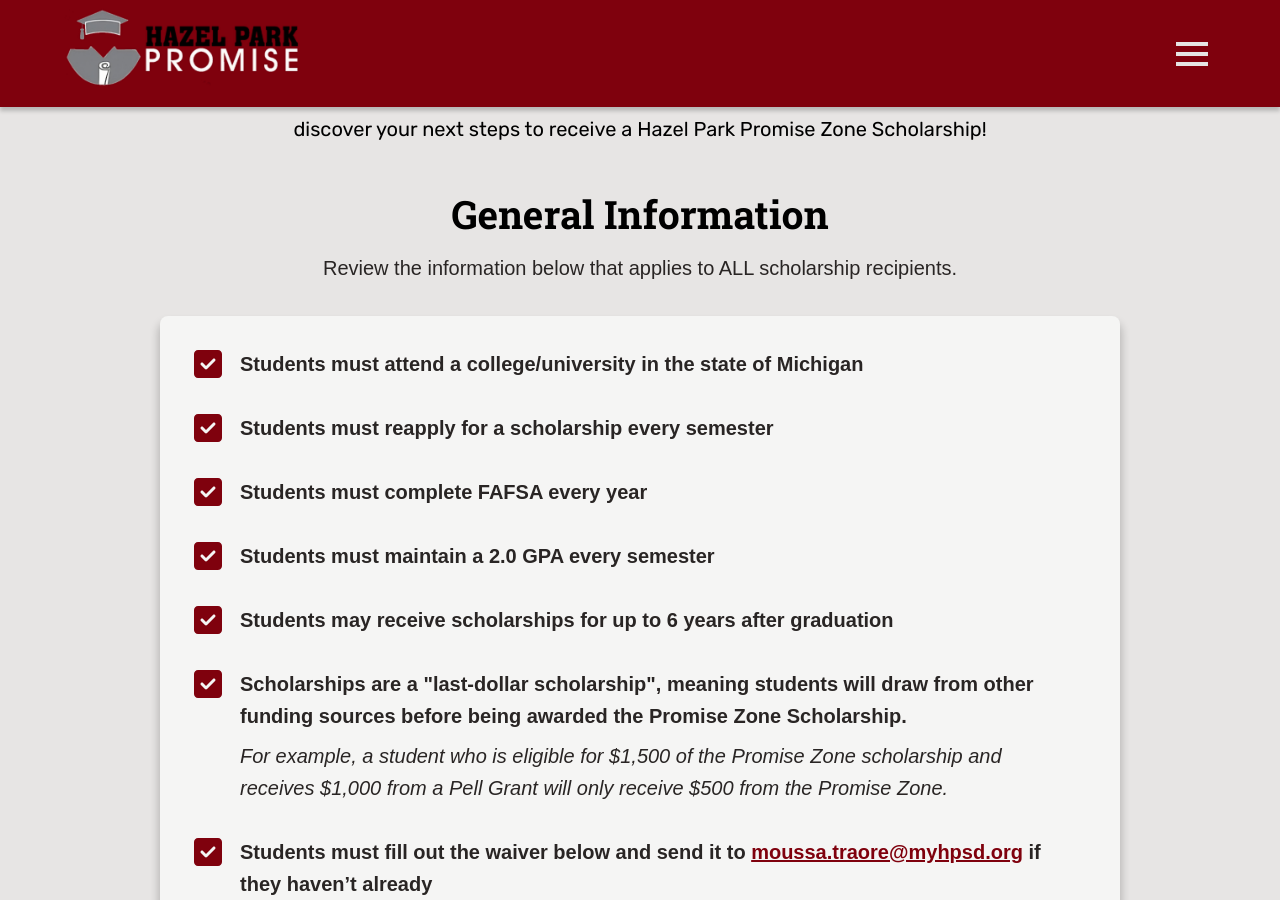
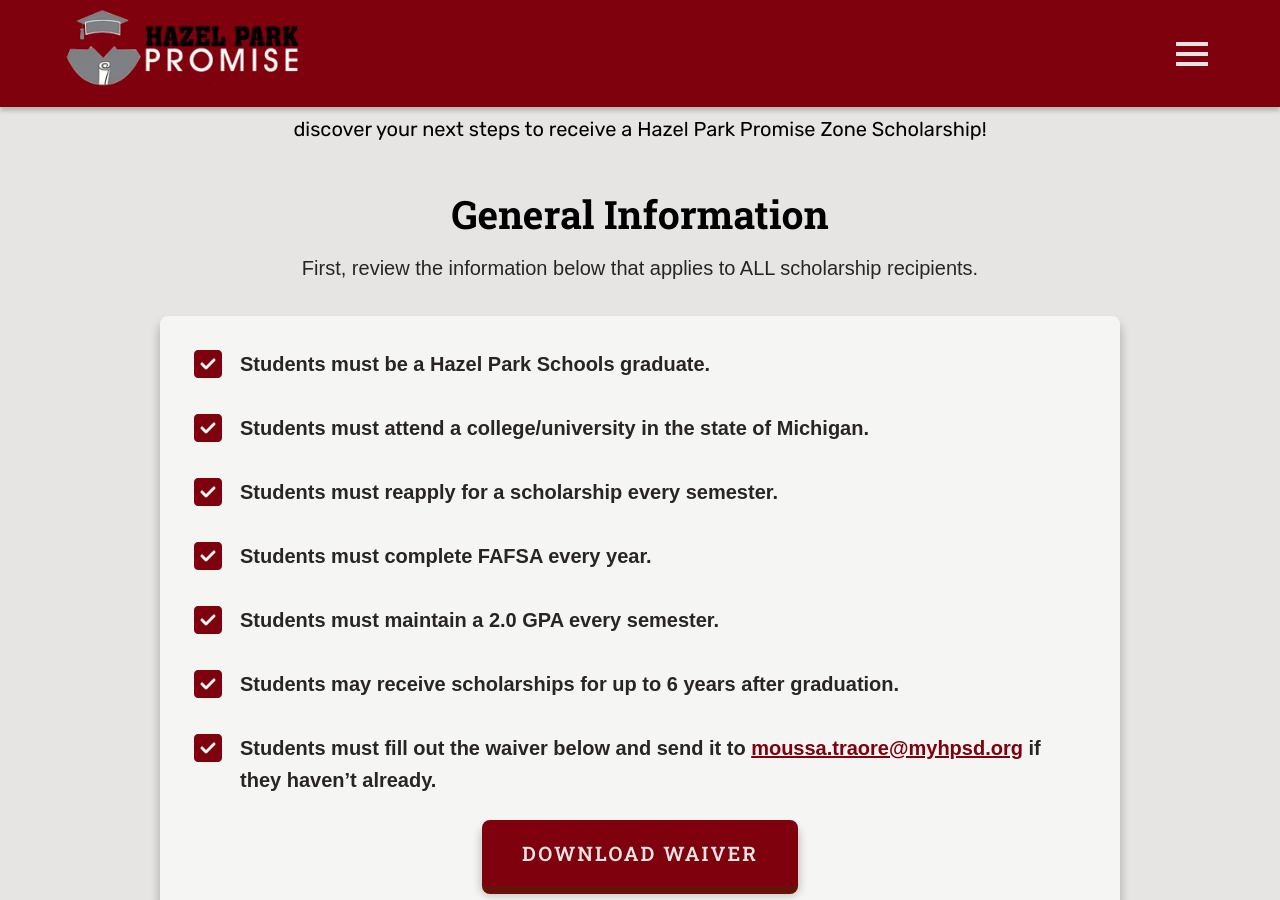
Before and after one commit to rsdrew/promiseZone, a Jekyll site: the page built from scholarships.html, in a window 1280 px wide and 900 px high, scrolled down 194 px. Built offline with Jekyll 4.4.1, drawn with Linux system fonts in a browser that asks for light colours; some of the changed text lies outside the part shown.

Commit message:
Finished scholarships page

```diff
--- /dev/null
+++ b/_includes/components/info-junior-senior-scholarship.html
@@ -0,0 +1,14 @@
+<div id="info-junior-senior-scholarship" class="scholarship-info hidden">
+  <div class="card">
+    <div class="scholarship-info__list">
+      {% include components/checkmark-and-text.html
+        text='
+          <div>
+            <p class="pb-md">Students are eligible for up to $500 per semester*, for a total of $2,000.</p>
+            <p class="text-italic text-small text-normal max-w-100">*The amount you are eligible for is determined by what grade you began attending Hazel Park Schools. Please use the calculator below to determine how much you are eligible for.</p>
+          </div>
+        '
+      %}
+    </div>
+  </div>
+</div>
--- /dev/null
+++ b/_includes/components/info-occ-scholarship.html
@@ -0,0 +1,23 @@
+<div id="info-occ-scholarship" class="scholarship-info hidden show">
+  <div class="card">
+    <div class="scholarship-info__list">
+      {% include components/checkmark-and-text.html
+        text='
+        <div>
+          <p class="pb-md">Students are eligible to have their tuition covered* at OCC for two years.</p>
+          <p class="text-italic text-small text-normal max-w-100">*The amount you are eligible for is determined by what grade you began attending Hazel Park Schools. Please use the calculator below to determine how much you are eligible for.</p>
+        </div>
+        '
+      %}
+
+      {% include components/checkmark-and-text.html
+        text='
+        <div>
+          <p class="pb-md">This is a "last-dollar scholarship", meaning students will draw from other funding sources before being awarded this scholarship.</p>
+          <p class="text-italic text-small text-normal max-w-100">For example, a student who is eligible for $1,500 of the Promise Zone scholarship and receives $1,000 from a Pell Grant will only receive $500 from the Promise Zone.</p>
+        </div>
+        '
+      %}
+    </div>
+  </div>
+</div>
--- /dev/null
+++ b/_includes/components/info-summer-scholarship.html
@@ -0,0 +1,23 @@
+<div id="info-summer-scholarship" class="scholarship-info hidden">
+  <div class="card">
+    <div class="scholarship-info__list">
+      {% include components/checkmark-and-text.html
+        text='
+          <div>
+            <p class="pb-md">Residents may receive 6 credits covered at OCC each summer.</p>
+            <p class="text-italic text-small text-normal max-w-100">While students are able to receive this scholarship for summer courses at other in-state universities, the scholarship amount will be based on the pricing of the equivalent course at OCC, which is likely a fraction of the cost of the university course. For this reason, students are encouraged to take summer courses at OCC.</p>
+          </div>
+        '
+      %}
+
+      {% include components/checkmark-and-text.html
+        text='
+          <div>
+            <p class="pb-md">Non-residents may receive 4 credits covered at their in-district community college each summer.</p>
+            <p class="text-italic text-small text-normal max-w-100">While students are able to receive this scholarship for summer courses at other in-state universities, the scholarship amount will be based on the pricing of the equivalent course at their in-district community college, which is likely a fraction of the cost of the university course. For this reason, students are encouraged to take summer courses at their in-district community college.</p>
+          </div>
+        '
+      %}
+    </div>
+  </div>
+</div>
--- /dev/null
+++ b/_includes/components/info-university-scholarship.html
@@ -0,0 +1,23 @@
+<div id="info-university-scholarship" class="scholarship-info hidden">
+  <div class="card">
+    <div class="scholarship-info__list">
+      {% include components/checkmark-and-text.html
+        text='
+        <div>
+          <p class="pb-md">Students are eligible for up to $1,500 per semester*, for a total of $6,000.</p>
+          <p class="text-italic text-small text-normal max-w-100">*The amount you are eligible for is determined by what grade you began attending Hazel Park Schools. Please use the calculator below to determine how much you are eligible for.</p>
+        </div>
+        '
+      %}
+
+      {% include components/checkmark-and-text.html
+        text='
+        <div>
+          <p class="pb-md">This is a "last-dollar scholarship", meaning students will draw from other funding sources before being awarded this scholarship.</p>
+          <p class="text-italic text-small text-normal max-w-100">For example, a student who is eligible for $1,500 of the Promise Zone scholarship and receives $1,000 from a Pell Grant will only receive $500 from the Promise Zone.</p>
+        </div>
+        '
+      %}
+    </div>
+  </div>
+</div>
--- a/_includes/components/next-steps-occ-scholarship.html
+++ b/_includes/components/next-steps-occ-scholarship.html
@@ -5,7 +5,7 @@
         text='
           <div>
             <p class="pb-md">Fill out <button class="link-button download-waiver" type="button">this waiver</button> and email it to <a href="mailto:moussa.traore@myhpsd.org">moussa.traore@myhpsd.org</a> if you haven\'t already.</p>
-            <p class="text-italic text-normal">Failing to submit a waiver form can result in deregistration from classes and the Promise Zone won\'t be able to do anything until we receive your signed waiver form.</p>
+            <p class="text-italic text-normal  text-small max-w-100">Failing to submit a waiver form can result in deregistration from classes and the Promise Zone won\'t be able to do anything until we receive your signed waiver form.</p>
           </div>
         '
       %}
--- a/_includes/components/next-steps-summer-scholarship.html
+++ b/_includes/components/next-steps-summer-scholarship.html
@@ -4,10 +4,7 @@
       {% include components/checkmark-and-text.html
         text='<p class="pb-xxl">Fill out the Summer Scholarship application below to upload the required documents to receive your scholarship.</p>'
       %}
-
-      <div class="mb-xxl">
-        <a class="w-100" href="https://docs.google.com/forms/d/e/1FAIpQLSeyc6TS9N7dUnMUvM-mi_uG50eHBIVe4clk0HWo9zAsDw5p8w/viewform?usp=pp_url" target="_blank"><button class="button w-100" type="button">Fill out Summer Scholarship application</button></a>
-      </div>
+      <a class="w-100 mb-xxl" href="https://docs.google.com/forms/d/e/1FAIpQLSeyc6TS9N7dUnMUvM-mi_uG50eHBIVe4clk0HWo9zAsDw5p8w/viewform?usp=pp_url" target="_blank"><button class="button w-100" type="button">Fill out Summer Scholarship application</button></a>
 
       {% capture download-file %}
         <p class="mb-xxl">Download the file below for the school you will be attending in the summer. There are additional steps you must complete. If your school is not listed below, please <a href="{{site.baseurl}}/contact.html">contact us</a> for further details.</p>
--- a/_sass/pages/scholarships.scss
+++ b/_sass/pages/scholarships.scss
@@ -103,6 +103,14 @@
   display: grid;
   grid-template-columns: repeat(4, 1fr);
   gap: var(--sp-xxl);
+
+  @media (max-width: 1200px) {
+    grid-template-columns: repeat(2, 1fr);
+  }
+
+  @media (max-width: 600px) {
+    grid-template-columns: 1fr;
+  }
 }
 
 .scholarship-option {
@@ -179,6 +187,14 @@
   background-color: var(--base-50);
   box-shadow: var(--shadow);
   margin-inline: auto;
+
+  @media (max-width: 600px) {
+    margin-right: 33%;
+  }
+
+  @media (max-width: 400px) {
+    margin-right: 23%;
+  }
 }
 
 #grade-range-fill {
@@ -198,7 +214,8 @@
   font-family: var(--ff-header);
 }
 
-.next-steps {
+.next-steps,
+.scholarship-info {
   max-width: 60rem;
 
   p {
--- a/_sass/setup/init.scss
+++ b/_sass/setup/init.scss
@@ -290,6 +290,10 @@
    .max-w-100 {
     max-width: 100% !important;
    }
+
+   .w-fit-content {
+    width: fit-content !important;
+   }
 /* END WIDTH */
 
 /* PADDING AND MARGIN */
@@ -380,4 +384,8 @@
   box-shadow: none;
   transition: padding 0.3s ease; // The padding for a card goes to 0 when hidden. This gives time for the padding to slowly go to 0 so it isn't so jarring.
 }
+
+.d-none {
+  display: none;
+}
 /* END MISC */
--- a/assets/javascript/grade-range-radio-option.js
+++ b/assets/javascript/grade-range-radio-option.js
@@ -1,6 +1,28 @@
 const gradeRangeFill = document.getElementById("grade-range-fill");
 const scholarshipPercentage = document.getElementById("scholarship-percentage");
 const scholarshipEstimatedValue = document.getElementById("scholarship-estimated-value");
+
+let totalScholarshipAmount = 1500;
+let percentageSelected = 100;
+
+// Update the scholarship estimated value when a different scholarship option is selected.
+scholarshipOptions.forEach(option => {
+  option.addEventListener("click", () => {
+    // Get the total scholarship amount
+    const selectedScholarship = document.querySelector(".scholarship-option.selected");
+
+    if (selectedScholarship.id === juniorSeniorScholarship.id) {
+      totalScholarshipAmount = 500;
+    }
+    else if (selectedScholarship.id === occScholarship.id ||
+             selectedScholarship.id === universityScholarship.id
+    ) {
+      totalScholarshipAmount = 1500;
+    }
+
+    calculateScholarshipEstimatedValue();
+  });
+})
 
 document.querySelectorAll('.grade-radio-button-checkmark').forEach(input => {
   const percentage = input.getAttribute('data-percentage');
@@ -12,15 +34,16 @@
     // Check the real input when the visual radio option is selected.
     input.previousElementSibling.checked = true;
 
-    const percentage = input.getAttribute('data-percentage');
+    percentageSelected = input.getAttribute('data-percentage');
 
     // Change the level of the red bar.
-    gradeRangeFill.style.height = `${percentage}%`;
+    gradeRangeFill.style.height = `${percentageSelected}%`;
 
     // Update the text below the grade selector,
     // giving the percentage of the scholarship the student receives, and the estimated value.
-    scholarshipPercentage.innerText = `${percentage}%`;
-    scholarshipEstimatedValue.innerText = `$${(1500 * percentage / 100).toLocaleString()}!`;
+    scholarshipPercentage.innerText = `${percentageSelected}%`;
+
+    calculateScholarshipEstimatedValue();
   });
 });
 
@@ -34,3 +57,7 @@
 document.querySelectorAll('.grade-radio-button-percentage').forEach(el => {
   el.style.right = `calc(-1rem - ${el.clientWidth}px)`;
 });
+
+function calculateScholarshipEstimatedValue() {
+  scholarshipEstimatedValue.innerText = `$${(totalScholarshipAmount * percentageSelected / 100).toLocaleString()}!`;
+}
--- a/assets/javascript/scholarships.js
+++ b/assets/javascript/scholarships.js
@@ -11,6 +11,15 @@
 const universityNextSteps = document.getElementById("next-steps-university-scholarship");
 const juniorSeniorNextSteps = document.getElementById("next-steps-junior-senior-scholarship");
 const summerNextSteps = document.getElementById("next-steps-summer-scholarship");
+
+const scholarshipInfo = document.querySelectorAll(".scholarship-info");
+const occInfo = document.getElementById("info-occ-scholarship");
+const universityInfo = document.getElementById("info-university-scholarship");
+const juniorSeniorInfo = document.getElementById("info-junior-senior-scholarship");
+const summerInfo = document.getElementById("info-summer-scholarship");
+
+const scholarshipEligibilityCalculator = document.getElementById("scholarship-eligibility-calculator");
+const gradeRangeHelperText = document.getElementById("grade-range-helper-text");
 
 const handleScholarshipOptionsOnClick = () => {
   scholarshipOptions.forEach(option => {
@@ -26,6 +35,41 @@
 
       // Select the clicked option
       option.classList.add("selected");
+
+      // Hide all of the Scholarship Specific Information
+      scholarshipInfo.forEach(info => {
+        info.classList.remove("show");
+      })
+
+      // Give some time for the previous "Scholarship Speicific Information" to go away.
+      setTimeout(() => {
+        // Display the correct Scholarship Specific Information
+        let infoToShow = null;
+
+        switch (option.id) {
+          case occScholarship.id:
+            infoToShow = occInfo;
+            break;
+
+          case universityScholarship.id:
+            infoToShow = universityInfo;
+            break;
+
+          case juniorSeniorScholarship.id:
+            infoToShow = juniorSeniorInfo;
+            break;
+
+          case summerScholarship.id:
+            infoToShow = summerInfo;
+            break;
+
+          default:
+            break;
+        }
+
+        infoToShow.classList.add("show");
+        }, 300);
+
 
       // Hide all of the Next Steps
       nextSteps.forEach(nextStep => {
@@ -61,6 +105,22 @@
         nextStepsToShow.classList.add("show");
         }, 300);
 
+
+      // Change the OCC specific helper text when the Junior/Senior scholarship option is selected.
+      if (option.id === juniorSeniorScholarship.id) {
+        gradeRangeHelperText.innerText = "100% of the scholarship is equivalent to $500.";
+      }
+      else {
+        gradeRangeHelperText.innerText = "100% of the scholarship is equivalent to the cost of tuition at Oakland Community College for one semester. This is an estimated value of $1,500.";
+      }
+
+      // Hide the entire scholarship eligibility calculator when the Summer Scholarship option is selected.
+      if (option.id === summerScholarship.id) {
+        scholarshipEligibilityCalculator.classList.add("d-none");
+      }
+      else {
+        scholarshipEligibilityCalculator.classList.remove("d-none");
+      }
     });
   })
 };
--- a/scholarships.html
+++ b/scholarships.html
@@ -13,39 +13,36 @@
   <h2 class="text-page-subheader text-align-center"><span class="text-page-subheader--bold">We are dedicated to helping students in any scenario.</span> Complete the form below to discover your next steps to receive a Hazel Park Promise Zone Scholarship!</h2>
 
   <h3 class="text-header text-align-center pb-xl">General Information</h3>
-  <p class="text-align-center pb-xxl">Review the information below that applies to ALL scholarship recipients.</p>
+  <p class="text-align-center pb-xxl">First, review the information below that applies to ALL scholarship recipients.</p>
 
   <div class="general-information-list card mb-xxxxl">
     <div class="general-information-item">
       {% include svgs/checkbox.html class="fill-brand" %}
-      <p>Students must attend a college/university in the state of Michigan</p>
+      <p>Students must be a Hazel Park Schools graduate.</p>
     </div>
     <div class="general-information-item">
       {% include svgs/checkbox.html class="fill-brand" %}
-      <p>Students must reapply for a scholarship every semester</p>
+      <p>Students must attend a college/university in the state of Michigan.</p>
     </div>
     <div class="general-information-item">
       {% include svgs/checkbox.html class="fill-brand" %}
-      <p>Students must complete FAFSA every year</p>
+      <p>Students must reapply for a scholarship every semester.</p>
     </div>
     <div class="general-information-item">
       {% include svgs/checkbox.html class="fill-brand" %}
-      <p>Students must maintain a 2.0 GPA every semester</p>
+      <p>Students must complete FAFSA every year.</p>
     </div>
     <div class="general-information-item">
       {% include svgs/checkbox.html class="fill-brand" %}
-      <p>Students may receive scholarships for up to 6 years after graduation</p>
+      <p>Students must maintain a 2.0 GPA every semester.</p>
     </div>
     <div class="general-information-item">
       {% include svgs/checkbox.html class="fill-brand" %}
-      <div>
-        <p class="pb-md">Scholarships are a "last-dollar scholarship", meaning students will draw from other funding sources before being awarded the Promise Zone Scholarship.</p>
-        <p class="text-italic text-normal">For example, a student who is eligible for $1,500 of the Promise Zone scholarship and receives $1,000 from a Pell Grant will only receive $500 from the Promise Zone.</p>
-      </div>
+      <p>Students may receive scholarships for up to 6 years after graduation.</p>
     </div>
     <div class="general-information-item">
       {% include svgs/checkbox.html class="fill-brand" %}
-      <p>Students must fill out the waiver below and send it to <a href="mailto:moussa.traore@myhpsd.org">moussa.traore@myhpsd.org</a> if they haven’t already</p>
+      <p>Students must fill out the waiver below and send it to <a href="mailto:moussa.traore@myhpsd.org">moussa.traore@myhpsd.org</a> if they haven’t already.</p>
     </div>
     <div class="general-information-item">
       <button type="button" class="download-waiver button text-align-center mi-auto">Download Waiver</button>
@@ -129,22 +126,24 @@
     %}
   </div>
 
-  <h3 class="text-header text-align-center pb-xl">Next steps</h3>
-  <p class="text-align-center pb-xxl">Follow these steps to receive your scholarship for the next semester.</p>
-  {% include components/next-steps-occ-scholarship.html %}
-  {% include components/next-steps-university-scholarship.html %}
-  {% include components/next-steps-junior-senior-scholarship.html %}
-  {% include components/next-steps-summer-scholarship.html %}
+  <div class="mb-xxxxl w-fit-content mi-auto">
+    <h3 class="text-header text-align-center pb-xxl">Scholarship specific information</h3>
+    {% include components/info-occ-scholarship.html %}
+    {% include components/info-university-scholarship.html %}
+    {% include components/info-junior-senior-scholarship.html %}
+    {% include components/info-summer-scholarship.html %}
+  </div>
 
-  <h3 class="text-header text-align-center pt-xxxxl pb-xl">See how much you qualify for</h3>
-  <p class="text-align-center pb-xxl">Students are eligible for a portion of the Promise Zone scholarships depending on when they began enrollment at Hazel Park Schools.</p>
+  <div id="scholarship-eligibility-calculator">
+    <h3 class="text-header text-align-center pb-xl">See how much you are eligible for</h3>
+    <p class="text-align-center pb-xxl mi-auto">Students are eligible for a portion of the Promise Zone scholarships depending on when they began enrollment at Hazel Park Schools.</p>
     <div class="card mb-xxxxl">
       <p class="text-body text-body--bold text-align-center mi-auto pb-xl">What grade did you first attend Hazel Park Schools?</p>
       <p class="text-align-center mi-auto pb-xxxl">Select one of the options below.</p>
       <div id="grade-range-background" class="mb-xxl">
         <div id="grade-range-fill"></div>
         {% include components/grade-range-radio-option.html
-        grade="5th grade or lower"
+          grade="5th grade or earlier"
           percentage="100"
           checked="true"
         %}
@@ -171,6 +170,24 @@
       </div>
       <p class="text-header text-align-center pb-xl">Congratulations! You are eligible for up to <span id="scholarship-percentage">100%</span> of the scholarship!</p>
       <p class="text-header text-align-center pb-xxl">That's an estimated value of <span id="scholarship-estimated-value">$1,500!</span></p>
-    <p class="text-italic text-align-center mi-auto pb-0">100% of the scholarship is equivalent to the cost of tuition at Oakland Community College for one semester. This is an estimated value of $1,500.</p>
+      <p id="grade-range-helper-text" class="text-italic text-align-center mi-auto pb-0">100% of the scholarship is equivalent to the cost of tuition at Oakland Community College for one semester. This is an estimated value of $1,500.</p>
     </div>
   </div>
+
+  <h3 class="text-header text-align-center pb-xl">Next steps</h3>
+  <p class="text-align-center pb-xxl">Follow these steps to receive your scholarship for the upcoming semester.</p>
+  <div class="mb-xxxxl w-fit-content mi-auto">
+    {% include components/next-steps-occ-scholarship.html %}
+    {% include components/next-steps-university-scholarship.html %}
+    {% include components/next-steps-junior-senior-scholarship.html %}
+    {% include components/next-steps-summer-scholarship.html %}
+  </div>
+
+  <h3 class="text-header text-align-center pb-xl">Still have questions?</h3>
+  <p class="mb-xxxl text-align-center">Please reach out to us with any questions, comments, or concerns. We're happy to help!</p>
+  <div class="mi-auto w-fit-content">
+    <a href="{{site.baseurl}}/contact.html">
+      <button type="button" class="button mi-auto">Contact us</button>
+    </a>
+  </div>
+</div>
```
Lines whose indentation alone changed are shown as unchanged.
